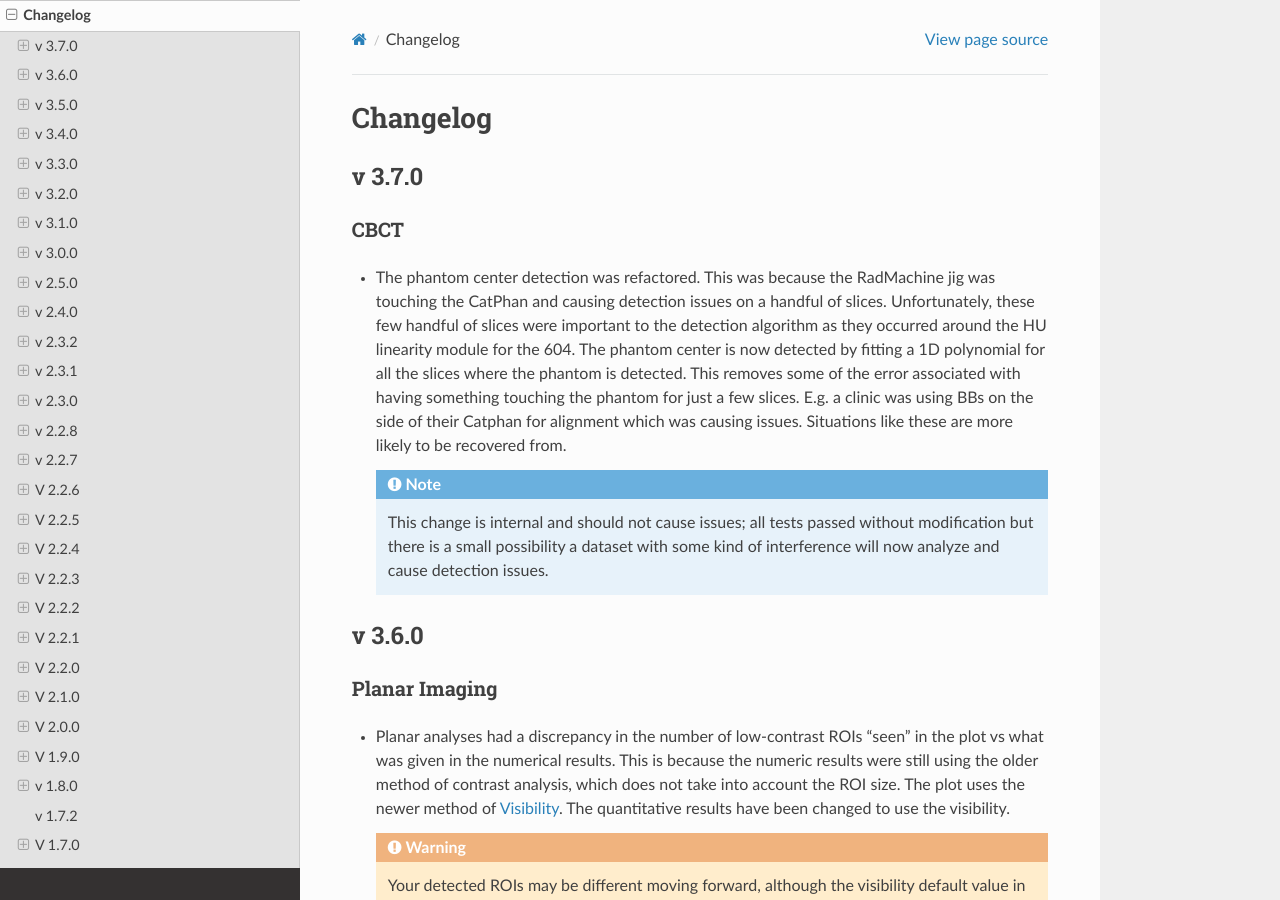
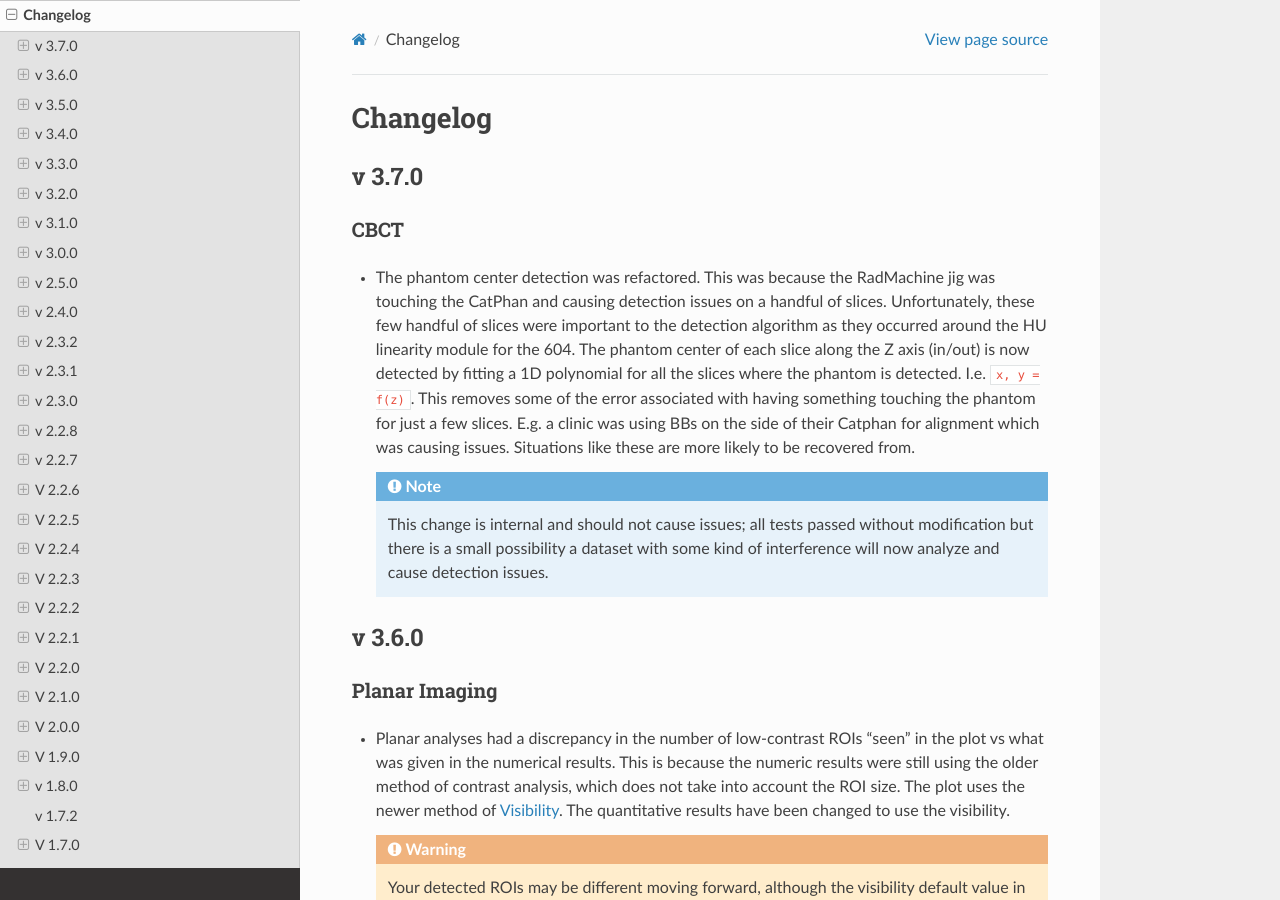
Before and after one commit to jrkerns/pylinac, a Sphinx documentation site: the page built from docs/source/changelog.rst, in a window 1280 px wide and 900 px high. Built offline with Sphinx 7.4.7 and the Read the Docs theme 2.0.0, drawn with Linux system fonts in a browser that asks for light colours; cross-references to code outside the pages are shown as plain code.

Commit message:
update based on PR comments

```diff
--- a/docs/source/changelog.rst
+++ b/docs/source/changelog.rst
@@ -11,7 +11,8 @@ CBCT
 
 * The phantom center detection was refactored. This was because the RadMachine jig was touching the CatPhan and causing detection issues on a handful of slices.
   Unfortunately, these few handful of slices were important to the detection algorithm as they occurred around the HU linearity module for the 604.
-  The phantom center is now detected by fitting a 1D polynomial for all the slices where the phantom is detected. This removes some of the error associated
+  The phantom center of each slice along the Z axis (in/out) is now detected by fitting a 1D polynomial for all the slices where the phantom is detected. I.e. ``x, y = f(z)``.
+  This removes some of the error associated
   with having something touching the phantom for just a few slices. E.g. a clinic was using BBs on the side of their Catphan for alignment which was causing
   issues. Situations like these are more likely to be recovered from.
 
```
Also changed, not shown: 1 other file.
